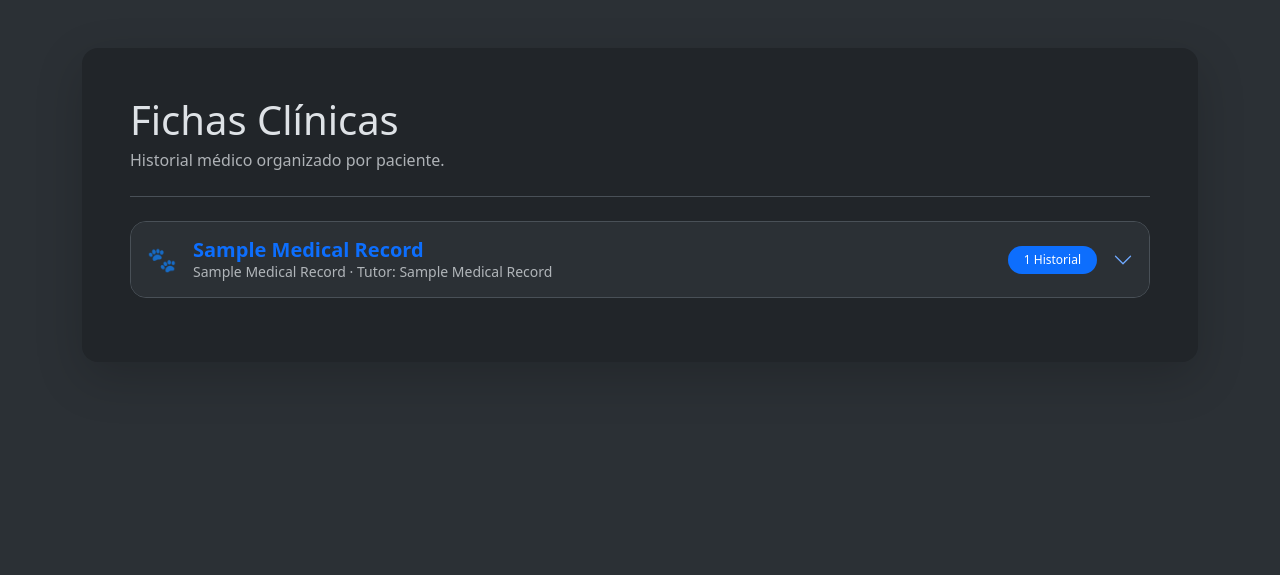
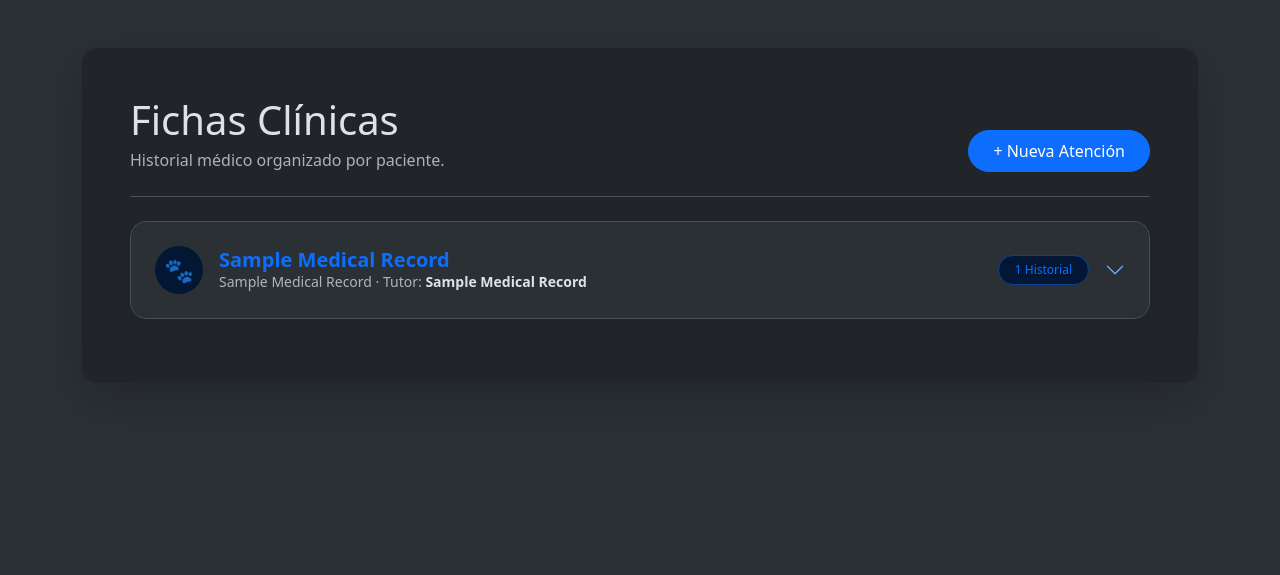
Before and after one commit to ChainHeal2/VETKI, a Flask app: page /medical/pet_history/1 in a window 1280 px wide. Shown: the part 57-632 px from the top of the page. Run offline with Flask 3, Linux system fonts and the light colour scheme; a database or web service that is not in the repository returns one stand-in record (values such as "Sample title"); some libraries are stand-ins or nearby versions.

Commit message:
agrego logica

```diff
--- a/aplicacion/forms/medical_records/medical_form.py
+++ b/aplicacion/forms/medical_records/medical_form.py
@@ -25,10 +25,10 @@ class MedicalRecordForm(FlaskForm):
     reason = SelectField('Especies',choices=[('preventiva','Preventiva')
                                                             ,('control','Control'),
                                                             ('urgencia','Urgencia')])
-    weigth = FloatField('Peso del animal',validators=[DataRequired(),NumberRange(min=0.05,max=100.0)],filters=[])
+    weigth = FloatField('Peso del animal',validators=[DataRequired(),NumberRange(min=0.05,max=250.0)],filters=[])
     temperature = FloatField('Temperatura del animal',validators=[Optional()])
-    heart = FloatField('Frecuencia cardiaca del animal',validators=[Optional(),NumberRange(min=0,max=100)],filters=[])
-    respiratory = FloatField('Frecuencia respiratoria del animal',validators=[Optional(), NumberRange(min=0,max=100)],
+    heart = FloatField('Frecuencia cardiaca del animal',validators=[Optional(),NumberRange(min=0,max=200)],filters=[])
+    respiratory = FloatField('Frecuencia respiratoria del animal',validators=[Optional(), NumberRange(min=0,max=200)],
                             filters=[])
     water = FloatField('Cantidad de agua del animal',validators=[Optional(), NumberRange(min=0,max=100)],
                             filters=[])
--- a/aplicacion/medical/medical.py
+++ b/aplicacion/medical/medical.py
@@ -55,6 +55,7 @@ def medical_create(pet_id):
         flash("Expediente clinico creado correctamente", "success")
         db.commit()
         return redirect(url_for('medical.medical_read'))
+    print(medical_record_form.errors)
     return render_template('medical_records/medical_create.html',medical_record_form = medical_record_form,mascota = pet_data)
 
 @bp.route("/medical_read", methods=['GET'])
--- a/aplicacion/templates/medical_records/pet_history.html
+++ b/aplicacion/templates/medical_records/pet_history.html
@@ -5,9 +5,14 @@
 {% block main %}
 <div>
     <!-- ENCABEZADO -->
-    <div class="mb-4 border-bottom pb-4">
-        <h1 class="display-6 fw-normal mb-1">Fichas Clínicas</h1>
-        <p class="mb-0 text-body-secondary">Historial médico organizado por paciente.</p>
+    <div class="d-flex justify-content-between align-items-end mb-4 border-bottom pb-4">
+        <div>
+            <h1 class="display-6 fw-normal mb-1">Fichas Clínicas</h1>
+            <p class="mb-0 text-body-secondary">Historial médico organizado por paciente.</p>
+        </div>
+        <a href="{{ url_for('pet.pet_read') }}" class="btn btn-primary rounded-pill px-4 py-2">
+            + Nueva Atención
+        </a>
     </div>
 
     <!-- TABLA DE PACIENTES ÚNICOS CON ACORDEÓN -->
@@ -16,11 +21,11 @@
         {% set primera_ficha = grupo_mascota.list[0] %}
         {% set outer_index = loop.index %}
 
-        <div class="accordion-item bg-body-tertiary border rounded-4 mb-3 overflow-hidden">
+        <div class="accordion-item bg-body-tertiary border rounded-4 mb-3 overflow-hidden shadow-sm">
 
             <!-- ENCABEZADO ÚNICO DE LA MASCOTA -->
             <h2 class="accordion-header" id="heading{{ outer_index }}">
-                <button class="accordion-button collapsed bg-body-tertiary shadow-none p-3"
+                <button class="accordion-button collapsed bg-body-tertiary shadow-none p-4"
                         type="button"
                         data-bs-toggle="collapse"
                         data-bs-target="#collapse{{ outer_index }}"
@@ -29,16 +34,19 @@
 
                     <div class="d-flex align-items-center justify-content-between w-100 me-3">
                         <div class="d-flex align-items-center gap-3">
-                            <span class="fs-4">🐾</span>
+                            <div class="rounded-circle bg-primary-subtle text-primary d-flex align-items-center justify-content-center fs-4 flex-shrink-0"
+                                style="width: 48px; height: 48px;">
+                                🐾
+                            </div>
                             <div>
                                 <span class="fw-bold text-primary fs-5 d-block">{{ grupo_mascota.grouper.title() }}</span>
                                 <small class="text-body-secondary">
                                     {{ primera_ficha.species.title() or 'Especie N/D' }}
-                                    &middot; Tutor: {{ primera_ficha.tutor.title() or 'Sin tutor' }}
+                                    &middot; Tutor: <strong class="text-body">{{ primera_ficha.tutor.title() or 'Sin tutor' }}</strong>
                                 </small>
                             </div>
                         </div>
-                        <span class="badge text-bg-primary rounded-pill px-3 py-2 fw-normal">
+                        <span class="badge bg-primary-subtle text-primary border border-primary-subtle rounded-pill px-3 py-2 fw-medium">
                             {{ grupo_mascota.list | length }} {% if grupo_mascota.list | length == 1 %}Historial{% else %}Historiales{% endif %}
                         </span>
                     </div>
@@ -52,42 +60,39 @@
                  aria-labelledby="heading{{ outer_index }}"
                  data-bs-parent="#accordionFichas">
 
-                <div class="accordion-body bg-body p-3">
+                <div class="accordion-body bg-body p-4 border-top">
                     <div class="d-flex flex-column gap-3">
 
                         {% for expediente in grupo_mascota.list %}
-                        <div class="border rounded-3 p-3 bg-body-tertiary">
+                        <div class="border rounded-4 p-3 bg-body-tertiary shadow-sm">
                             <div class="row align-items-center g-3">
 
-                                <div class="col-md-4">
+                                <div class="col-12 col-md-5">
                                     <div class="text-body mb-1">
-                                        <strong class="fw-semibold">Motivo:</strong> {{ expediente.reason.title() or 'Sin especificar' }}
+                                        <strong class="text-primary fw-semibold">Motivo:</strong> {{ expediente.reason.title() or 'Sin especificar' }}
                                     </div>
                                     <small class="text-body-secondary">
-                                        <i class="bi bi-calendar-event me-1"></i>{{ expediente.date or 'Sin fecha' }}
+                                        <i class="bi bi-calendar-event me-1 text-primary"></i>{{ expediente.date or 'Sin fecha' }}
                                     </small>
                                 </div>
 
-                                <div class="col-md-4">
-                                    <div class="text-body small">
-                                        <strong class="fw-semibold">Peso:</strong>
-                                        {% if expediente.weight %}{{ expediente.weight }} Kg{% else %}--{% endif %}
-                                        <span class="mx-1">&middot;</span>
-                                        <strong class="fw-semibold">Temp:</strong>
-                                        {% if expediente.temperature %}{{ expediente.temperature }} °C{% else %}--{% endif %}
+                                <div class="col-12 col-md-3">
+                                    <div class="text-body small d-flex gap-3">
+                                        <div><strong class="text-body">Peso:</strong> {% if expediente.weight %}{{ expediente.weight }} kg{% else %}--{% endif %}</div>
+                                        <div><strong class="text-body">Temp:</strong> {% if expediente.temperature %}{{ expediente.temperature }} °C{% else %}--{% endif %}</div>
                                     </div>
                                 </div>
 
-                                <div class="col-md-4 text-md-end">
-                                    <span class="badge text-bg-dark border fw-normal me-2">
+                                <div class="col-12 col-md-4 text-md-end d-flex justify-content-md-end align-items-center gap-2">
+                                    <span class="badge bg-secondary-subtle text-body-secondary border fw-normal">
                                         Ficha #{{ expediente.medical_id }}
                                     </span>
-                                    <button class="btn btn-sm btn-outline-secondary rounded-2"
+                                    <button class="btn btn-sm btn-outline-primary rounded-pill px-3"
                                             type="button"
                                             data-bs-toggle="collapse"
                                             data-bs-target="#detalleFicha{{ outer_index }}_{{ loop.index }}"
                                             aria-expanded="false">
-                                        Ver Evaluación <i class="bi bi-chevron-down small"></i>
+                                        Ver Evaluación <i class="bi bi-chevron-down small ms-1"></i>
                                     </button>
                                 </div>
 
@@ -95,20 +100,23 @@
 
                             <!-- EVALUACIÓN Y CONSTANTES FISIOLÓGICAS -->
                             <div class="collapse mt-3" id="detalleFicha{{ outer_index }}_{{ loop.index }}">
-                                <div class="pt-3 border-top">
-                                    <div class="row g-3">
+                                <div class="pt-3 border-top bg-body p-3 rounded-3 border">
+                                    <div class="row g-4">
 
-                                        <div class="col-md-6 border-end-md">
-                                            <h6 class="fw-bold text-primary mb-2">Evaluación Médica</h6>
-                                            <p class="small mb-2"><strong class="text-body">Historia / Anamnesis:</strong> {{ expediente.history or 'Sin registro' }}</p>
-                                            <p class="small mb-2"><strong class="text-body">Signos Clínicos:</strong> {{ expediente.signals or 'Sin registro' }}</p>
-                                            <p class="small mb-2"><strong class="text-body">Diagnóstico:</strong> {{ expediente.diagnosis or 'Sin registro' }}</p>
-                                            <p class="small mb-0"><strong class="text-body">Tratamiento:</strong> {{ expediente.treatment or 'Sin registro' }}</p>
+                                        <div class="col-12 col-md-7">
+                                            <h6 class="fw-bold text-primary mb-3"><i class="bi bi-journal-medical me-1"></i> Evaluación Médica</h6>
+                                            <div class="d-flex flex-column gap-2 small">
+                                                <div><strong class="text-body">Historia / Anamnesis:</strong> <span class="text-body-secondary">{{ expediente.history or 'Sin registro' }}</span></div>
+                                                {{expediente.if_history}}
+                                                <div><strong class="text-body">Signos Clínicos:</strong> <span class="text-body-secondary">{{ expediente.signals or 'Sin registro' }}</span></div>
+                                                <div><strong class="text-body">Diagnóstico:</strong> <span class="text-body-secondary">{{ expediente.diagnosis or 'Sin registro' }}</span></div>
+                                                <div><strong class="text-body">Tratamiento:</strong> <span class="text-body-secondary">{{ expediente.treatment or 'Sin registro' }}</span></div>
+                                            </div>
                                         </div>
 
-                                        <div class="col-md-6">
-                                            <h6 class="fw-bold text-primary mb-2">Constantes Fisiológicas</h6>
-                                            <ul class="list-unstyled small mb-0 d-flex flex-column gap-1 text-body-secondary">
+                                        <div class="col-12 col-md-5 border-start-md">
+                                            <h6 class="fw-bold text-primary mb-3"><i class="bi bi-activity me-1"></i> Constantes Fisiológicas</h6>
+                                            <ul class="list-unstyled small mb-0 d-flex flex-column gap-2 text-body-secondary">
                                                 <li><strong class="text-body">Frecuencia Cardiaca:</strong> {{ expediente.heart or '--' }} lpm</li>
                                                 <li><strong class="text-body">Frecuencia Respiratoria:</strong> {{ expediente.respiratory or '--' }} rpm</li>
                                                 <li><strong class="text-body">Presión Arterial:</strong> {{ expediente.arterial or '--' }} mmHg</li>
@@ -134,11 +142,10 @@
         <!-- ESTADO VACÍO -->
         <div class="col-12 text-center py-5">
             <div class="display-1 text-body-tertiary mb-3">🩺</div>
-                <h5 class="text-body-secondary">No se han registrado fichas clínicas todavía.</h5>
-                <a href="{{ url_for('medical.medical_create',pet_id=pet_id) }}" class="btn btn-primary rounded-pill mt-3">
+            <h5 class="text-body-secondary">No se han registrado fichas clínicas todavía.</h5>
+            <a href="{{ url_for('pet.pet_read') }}" class="btn btn-primary rounded-pill mt-3 px-4">
                 Atender paciente
-                </a>
-            </div>
+            </a>
         </div>
         {% endfor %}
     </div>
```
Also changed, not shown: aplicacion/medical/medical_model.py (+8 -16 lines), aplicacion/pet/pet_model.py (+72 -5 lines), aplicacion/templates/medical_records/medical_read.html (+38 -32 lines), aplicacion/templates/pet/pet_read.html (+65 -56 lines).
